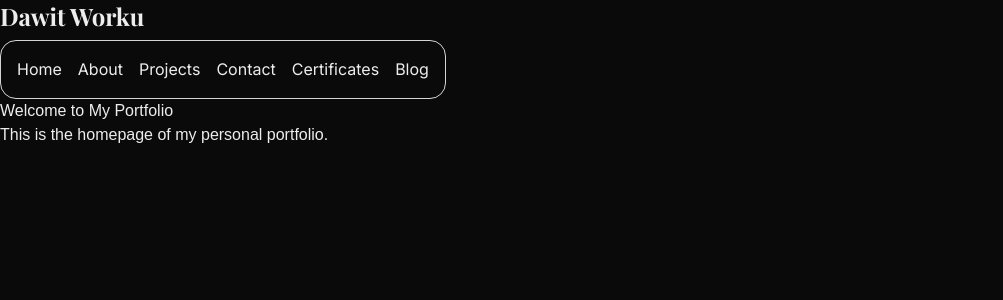
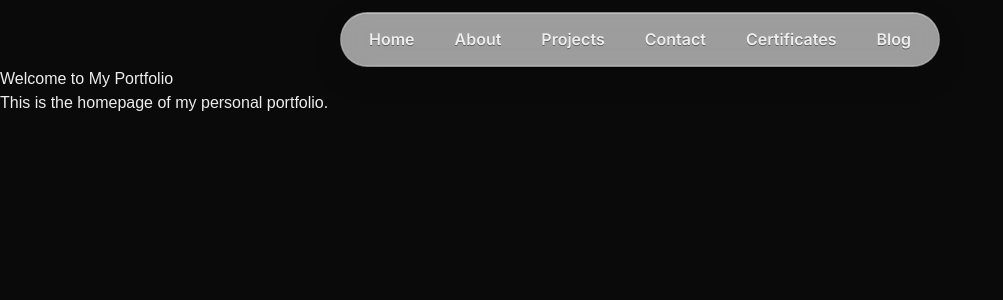
Before and after one commit to Dawaman43/portfolio-5, a Next.js app: page / in a window 1280 px wide. Shown: the top 300 px of the page, without its empty margins (0-1003 px from the left). Built offline with nearby package versions, Linux system fonts and the light colour scheme.

Commit message:
feat: implement header component with navigation links and liquid glass effect

```diff
--- a/src/app/globals.css
+++ b/src/app/globals.css
@@ -5,12 +5,7 @@
   --foreground: #171717;
 }
 
-@theme inline {
-  --color-background: var(--background);
-  --color-foreground: var(--foreground);
-  --font-sans: var(--font-geist-sans);
-  --font-mono: var(--font-geist-mono);
-}
+/* Removed Tailwind @theme inline for compatibility; using raw CSS variables instead. */
 
 @media (prefers-color-scheme: light) {
   :root {
@@ -24,3 +19,99 @@ body {
   color: var(--foreground);
   font-family: Arial, Helvetica, sans-serif;
 }
+
+/* iPhone-like liquid glass capsule (for header bar) */
+.liquid-glass {
+  position: relative;
+  display: inline-flex; /* parent will apply sizing via utilities */
+  align-items: center;
+  border-radius: 9999px; /* full capsule */
+  border: 1px solid color-mix(in srgb, #fff 30%, transparent);
+  background: color-mix(in srgb, #ffffff 8%, transparent);
+  /* fallback for browsers without color-mix */
+  background-color: rgba(255, 255, 255, 0.08);
+  box-shadow: 0 10px 30px rgba(0, 0, 0, 0.25),
+    inset 0 0.5px 0 rgba(255, 255, 255, 0.35),
+    inset 0 -0.5px 0 rgba(255, 255, 255, 0.12);
+  backdrop-filter: blur(18px) saturate(140%);
+  -webkit-backdrop-filter: blur(18px) saturate(140%);
+  isolation: isolate;
+  overflow: hidden;
+}
+
+/* Liquid color wash moving softly behind */
+.liquid-glass::before {
+  content: "";
+  position: absolute;
+  inset: 0;
+  display: none; /* gradient background removed */
+}
+
+/* Glossy top highlight and subtle border glow */
+.liquid-glass::after {
+  content: "";
+  position: absolute;
+  inset: 0;
+  border-radius: inherit;
+  pointer-events: none;
+  display: none; /* glossy gradient removed */
+}
+
+@keyframes liquidShift {
+  0% {
+    transform: translate3d(-2%, 0, 0) rotate(0.001deg);
+    filter: blur(24px) saturate(110%);
+  }
+  25% {
+    transform: translate3d(2%, -1%, 0) rotate(0.001deg);
+  }
+  50% {
+    transform: translate3d(-1%, 1%, 0) rotate(0.001deg);
+  }
+  75% {
+    transform: translate3d(1%, 0, 0) rotate(0.001deg);
+  }
+  100% {
+    transform: translate3d(-2%, 0, 0) rotate(0.001deg);
+  }
+}
+
+/* Reduce motion: stop the liquid animation for accessibility */
+@media (prefers-reduced-motion: reduce) {
+  .liquid-glass::before {
+    animation: none;
+  }
+}
+
+/* Optional: subtle noise for texture */
+.liquid-noise {
+  position: relative;
+}
+.liquid-noise::after {
+  content: "";
+  position: absolute;
+  inset: 0;
+  border-radius: inherit;
+  pointer-events: none;
+  background-image: radial-gradient(
+    rgba(255, 255, 255, 0.05) 1px,
+    transparent 1px
+  );
+  background-size: 3px 3px;
+  mix-blend-mode: overlay;
+  opacity: 0.25;
+}
+
+/* Light and dark adjustments */
+@media (prefers-color-scheme: light) {
+  .liquid-glass {
+    border-color: rgba(0, 0, 0, 0.12);
+    background-color: rgba(255, 255, 255, 0.6);
+    box-shadow: 0 10px 30px rgba(0, 0, 0, 0.15),
+      inset 0 0.5px 0 rgba(255, 255, 255, 0.7),
+      inset 0 -0.5px 0 rgba(255, 255, 255, 0.4);
+  }
+  .liquid-glass::before {
+    filter: blur(22px) saturate(100%);
+  }
+}
--- a/src/components/layout/header.tsx
+++ b/src/components/layout/header.tsx
@@ -1,4 +1,4 @@
-import { inter, playfair } from "@/lib/fonts";
+import { inter } from "@/lib/fonts";
 
 const navLinks = [
   { name: "Home", href: "/" },
@@ -11,15 +11,20 @@ const navLinks = [
 
 function Header() {
   return (
-    <div>
-      <nav>
-        <h1 className={playfair.className + " text-2xl font-bold mb-2"}>
-          Dawit Worku
-        </h1>
-        <ul className="flex gap-4 border-gray-300 border p-4 rounded-2xl w-fit">
+    <header className="sticky top-0 z-50">
+      <div className="pt-[max(env(safe-area-inset-top),0.75rem)] px-4">
+        <div className="flex justify-center">
+          <nav
+            aria-label="Primary"
+            className="transition-[transform,opacity] duration-300 ease-out will-change-transform"
+          >
+            <ul className="liquid-glass liquid-noise shadow-[0_8px_40px_rgba(0,0,0,0.25)] px-5 md:px-7 py-3 md:py-3.5 gap-x-6 md:gap-x-10">
               {navLinks.map((link) => (
-            <li key={link.name}>
-              <a className={`${inter.className} text-base`} href={link.href}>
+                <li key={link.name} className="list-none">
+                  <a
+                    className={`${inter.className} text-sm md:text-base font-semibold  hover:text-white transition-colors drop-shadow-[0_1px_0_rgba(0,0,0,0.4)]`}
+                    href={link.href}
+                  >
                     {link.name}
                   </a>
                 </li>
@@ -27,6 +32,8 @@ function Header() {
             </ul>
           </nav>
         </div>
+      </div>
+    </header>
   );
 }
 
```
Lines whose indentation alone changed are shown as unchanged.
